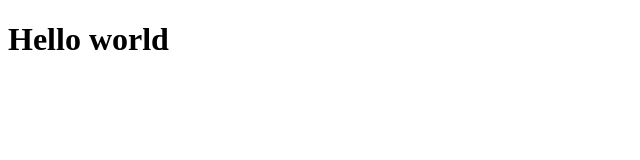
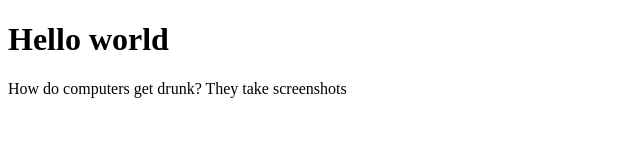
Before and after one commit to mar-ols/first-repo, a plain HTML site: page index.html in a window 1280 px wide. Shown: the whole page, without its empty margins (0-640 px from the left). Drawn offline with Linux system fonts and the light colour scheme.

Commit message:
Update index.html

```diff
--- a/index.html
+++ b/index.html
@@ -4,9 +4,11 @@
     <meta charset="UTF-8">
     <meta http-equiv="X-UA-Compatible" content="IE=edge">
     <meta name="viewport" content="width=device-width, initial-scale=1.0">
-    <title>Document</title>
+    <title>Home page</title>
 </head>
 <body>
     <h1>Hello world</h1>
+    <p>How do computers get drunk?
+        They take screenshots </p>
 </body>
 </html>
```
